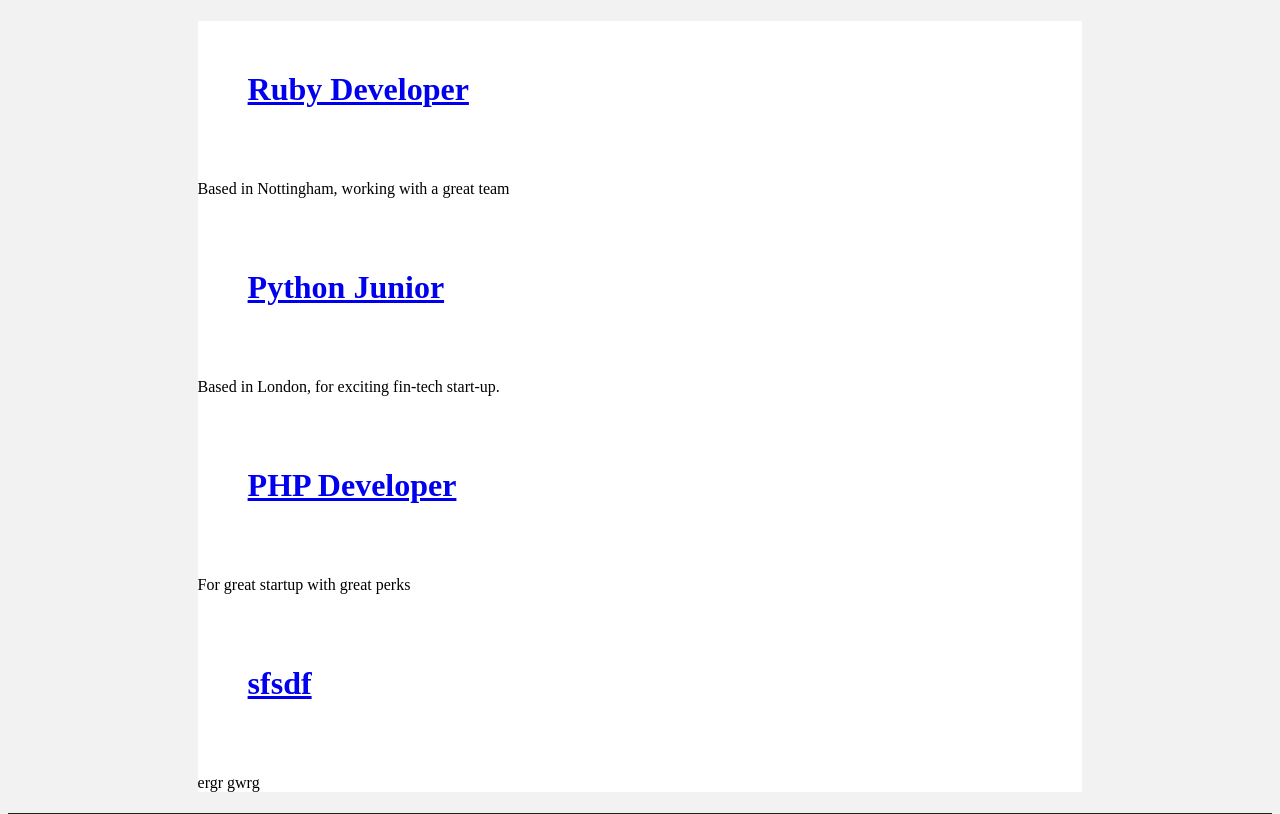
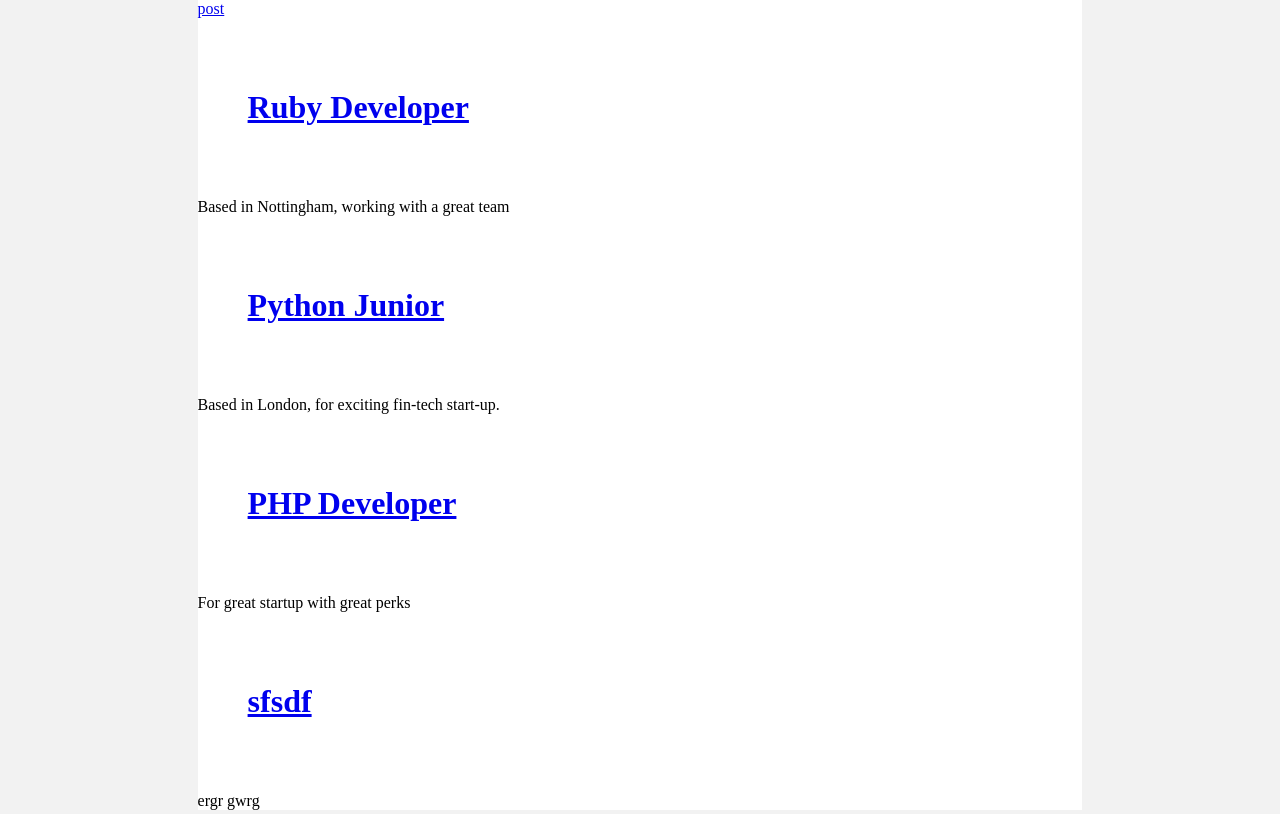
Before and after one commit to mmagnusen/nextstep, a Django app: page /jobs/ in a window 1280 px wide. Shown: the part 208-1022 px from the top of the page. Run offline with Django 3.2, Linux system fonts and the light colour scheme; data comes from the database, SQL or seed files in the repository; both versions use the stored data as it was after the commit.

Commit message:
add jobpost from front end

```diff
--- a/jobpost/templates/jobpost/post_list.html
+++ b/jobpost/templates/jobpost/post_list.html
@@ -1,6 +1,8 @@
 {% extends 'base_logged_in.html' %}
 
 {% block content %}
+<a href="{% url 'post_new' %}">post</a>
+
         {% for post in posts %}
           <div class='post'>
             <h1><a href="{% url 'post_detail' pk=post.pk %}">{{ post.title }}</a></h1>
--- a/jobpost/urls.py
+++ b/jobpost/urls.py
@@ -2,6 +2,7 @@ from django.conf.urls import url
 from . import views
 
 urlpatterns = [
+    url(r'^post/new/$', views.post_new, name='post_new'),
     url(r'^post/(?P<pk>\d+)/$', views.post_detail, name='post_detail'),
     url(r'^$', views.post_list, name='post_list'),
 
--- a/jobpost/views.py
+++ b/jobpost/views.py
@@ -2,9 +2,11 @@
 from __future__ import unicode_literals
 
 from django.shortcuts import render
+from django.shortcuts import redirect
 from django.utils import timezone
 from .models import Post
 from django.shortcuts import render, get_object_or_404
+from .forms import PostForm
 
 # Create your views here.
 
@@ -15,3 +17,17 @@ def post_list(request):
 def post_detail(request, pk):
     post = get_object_or_404(Post, pk=pk)
     return render(request, 'jobpost/post_detail.html', {'post': post})
+
+def post_new(request):
+    if request.method == 'POST':
+        form = PostForm(request.POST)
+        if form.is_valid():
+            post = form.save(commit=False)
+            post.author = request.user
+            post.published_date = timezone.now()
+            post.save()
+            return redirect('post_detail', pk=post.pk)
+
+    else:
+        form = PostForm()
+    return render(request, 'jobpost/post_edit.html', {'form': form})
--- a/website/templates/website/dashboard.html
+++ b/website/templates/website/dashboard.html
@@ -3,5 +3,6 @@
 
 {% block content %}
 <h1>Welcome to your dashboard - dashboard.html</h1>
-<h1>These are the companies you currently have registered</h1>
+<h1>Create a new job post below:</h1>
+
 {% endblock %}
--- a/website/urls.py
+++ b/website/urls.py
@@ -1,11 +1,9 @@
 from django.conf.urls import url
 from . import views
-from .views import register
 
 urlpatterns = [
         url(r'^user/register/', views.register, name='register'),
         url(r'^user/dashboard/', views.dashboard, name='dashboard'),
         url(r'^$', views.index, name='index'),
 
-
     ]
```
Also changed, not shown: jobpost/forms.py (added, +8 -0 lines), jobpost/templates/jobpost/post_edit.html (added, +10 -0 lines), db.sqlite3, 4 other files.
